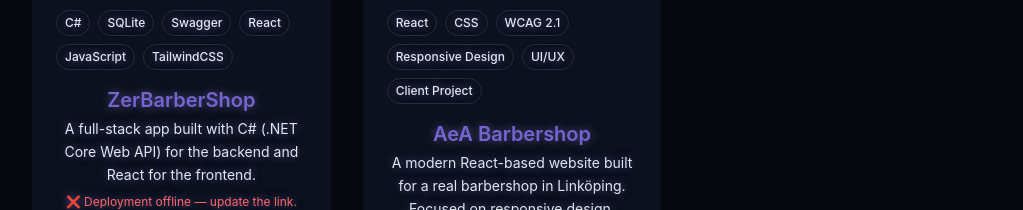
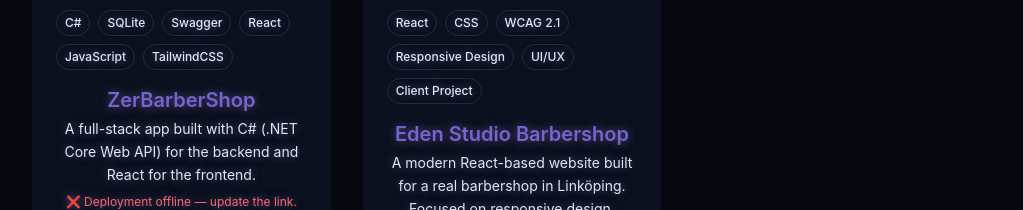
Before and after one commit to KosBow/Kos-portfolio, a React (Vite) app: page / in a window 1280 px wide. Shown: the part 3100-3310 px from the top of the page, without its empty margins (128-1151 px from the left). Built offline with nearby package versions, Linux system fonts and the light colour scheme; no server answers.

Commit message:
samll updates

```diff
--- a/package.json
+++ b/package.json
@@ -10,6 +10,7 @@
     "preview": "vite preview"
   },
   "dependencies": {
+    "@emailjs/browser": "^4.4.1",
     "@radix-ui/react-toast": "^1.2.15",
     "@tailwindcss/vite": "^4.1.11",
     "class-variance-authority": "^0.7.1",
--- a/src/components/ProjectsSection.tsx
+++ b/src/components/ProjectsSection.tsx
@@ -14,7 +14,7 @@
   },
   {
     id: 2,
-    title: "AeA Barbershop",
+    title: "Eden Studio Barbershop",
     description:
       "A modern React-based website built for a real barbershop in Linköping. Focused on responsive design, accessibility (WCAG 2.1), and a clean, user-friendly interface aligned with the client’s brand identity.",
     image: "/projects/AeABarbershop-HomePage.png",
```
Also changed, not shown: 2 other files (tests, documents, lock files or other folders).
